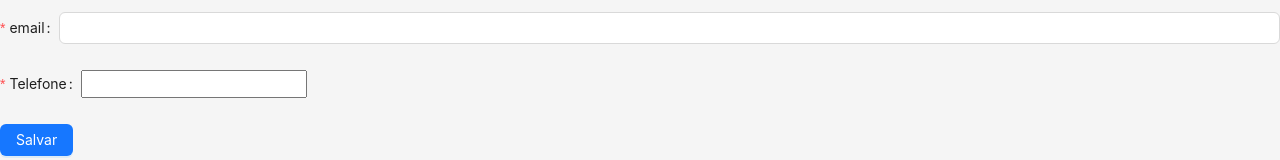
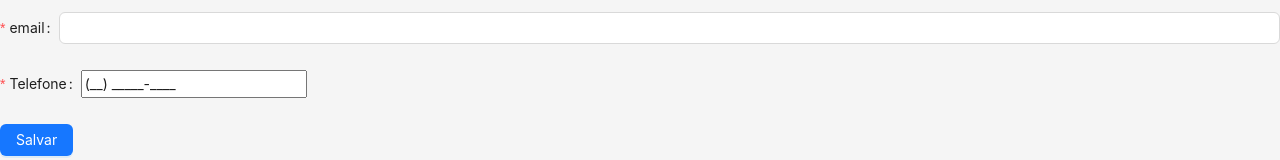
Before and after one commit to MatheusOliveiraR/Desafio, a React (Create React App) app in the folder frontend-desafio/: page /register in a window 1280 px wide. Shown: the part 202-362 px from the top of the page. Built offline with nearby package versions, Linux system fonts and the light colour scheme.

Commit message:
Correção do Warning e da Rota inicial da página,
Realizada a correção que causava o Warning.
Adicionada o redirecionamento inicial para o /register

```diff
--- a/frontend-desafio/src/App.tsx
+++ b/frontend-desafio/src/App.tsx
@@ -1,6 +1,6 @@
 import React from 'react';
 import {  Layout, Menu, theme } from 'antd';
-import {Routes, Route, useNavigate} from 'react-router-dom';
+import {Routes, Route, useNavigate, Navigate} from 'react-router-dom';
 import Body from './Body/BodyRegister';
 import BodyList from './Body/BodyList';
 
@@ -41,6 +41,7 @@ function Content(){
     <Routes>
       <Route path="/register" element={<div><Body/></div>}></Route>
       <Route path="/list" element={<div><BodyList/></div>}></Route>
+      <Route path="/" element={<Navigate to="/register"/>} />
     </Routes>
   </div>
 }
--- a/frontend-desafio/src/Body/BodyList.tsx
+++ b/frontend-desafio/src/Body/BodyList.tsx
@@ -6,7 +6,7 @@ import React, { useRef, useState, useEffect, Key } from 'react';
 import Highlighter from 'react-highlight-words';
 import axios from 'axios'
 import Modal from 'antd/es/modal/Modal';
-import InputMask  from 'react-input-mask';
+import MaskInput  from 'react-input-mask';
 
 interface DataType {
   key: Key
@@ -240,7 +240,7 @@ const App: React.FC = () => {
                 </Form.Item>
 
                 <Form.Item label = "Telefone"  rules={[{type:'number'}]}>
-                  <InputMask style={{borderColor:"#d9d9d9",}}
+                  <MaskInput style={{borderColor:"#d9d9d9",}}
                    mask="(99) 99999-9999" value={personUpdate?.phoneNumber} onChange={(e)=>{
                     setPersonUpdate((pre: any)=>{
                       return {...pre, phoneNumber:e.target.value}
--- a/frontend-desafio/src/Body/BodyRegister.tsx
+++ b/frontend-desafio/src/Body/BodyRegister.tsx
@@ -1,8 +1,8 @@
 import { Form, Button, Input, Select, DatePicker,} from 'antd'
 import axios from 'axios';
-import React, { useState } from 'react';
+import React, { useState, ChangeEvent} from 'react';
 import moment from 'moment';
-import InputMask from 'react-input-mask';
+import InputMask  from 'react-input-mask';
 
 const { Option } = Select;
 
@@ -10,6 +10,9 @@ const App: React.FC = () => {
 
     const dateFormat = 'DD/MM/YYYY';
     const [form] = Form.useForm();
+    const [phone, setPhone] = useState("")
+
+
 
     function finish(value: any){
         value["birthDate"] = moment(value.birthDate).format(dateFormat)
@@ -22,6 +25,10 @@ const App: React.FC = () => {
             alert(error.response.data)
         })
     };
+
+    const onChange=(e: ChangeEvent<HTMLInputElement> )=> {
+        setPhone(e.target.value);
+    }
 
   return (
     <Form form= {form} onFinish={finish}>
@@ -56,9 +63,9 @@ const App: React.FC = () => {
         </Form.Item>
 
         <Form.Item
-            name={['phoneNumber']} label="Telefone" rules={[{required: true}]}
+            name={['phoneNumber']} label="Telefone" rules={[{required: true}]} initialValue={{["phoneInput"]: phone}}
         >
-            <InputMask  mask="(99) 99999-9999"/>
+            <InputMask mask="(99) 99999-9999" name='phoneInput' onChange={onChange} />
         </Form.Item>
         <Button type="primary" htmlType="submit">Salvar</Button>
     </Form>
```
